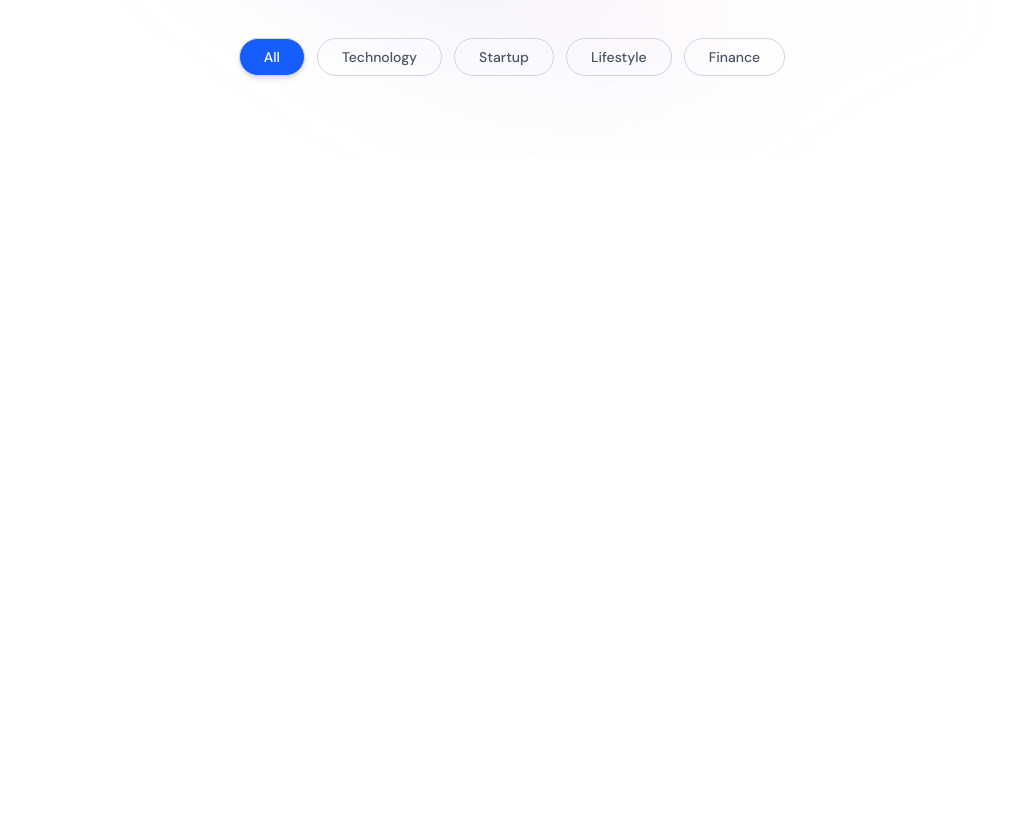
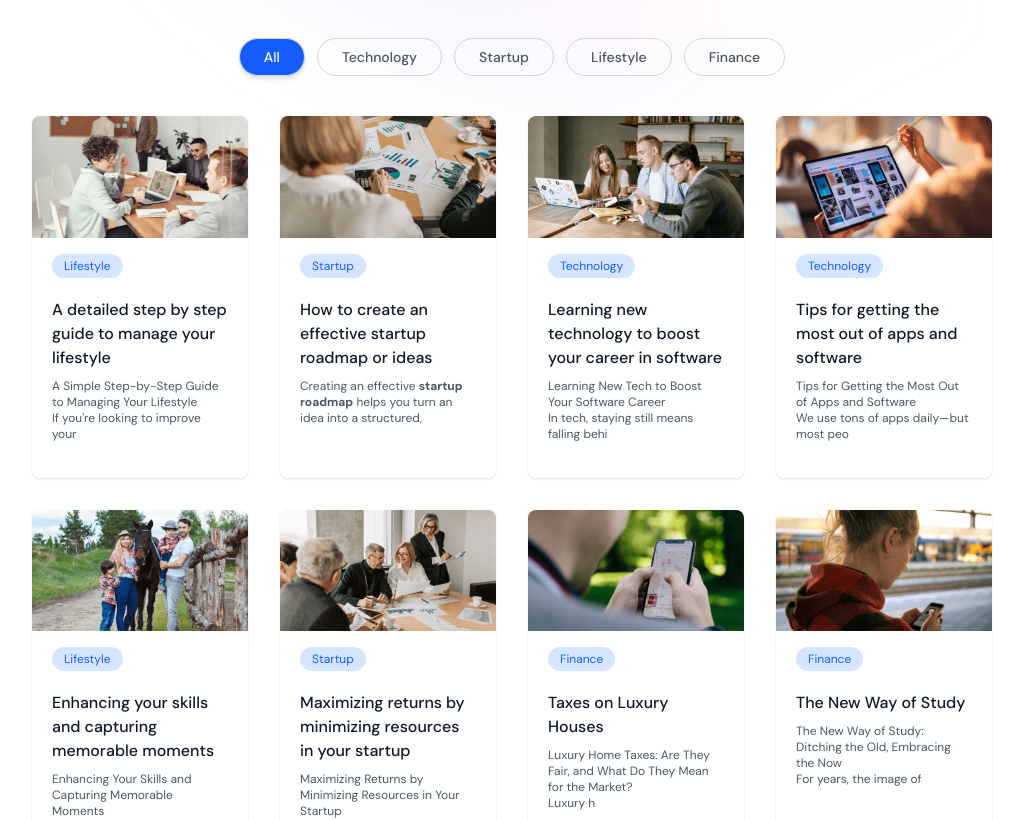
Before and after one commit to krishkumar4400/11-Blog-App, a React (Vite) app in the folder Frontend/: page / in a window 1280 px wide. Shown: the part 493-1313 px from the top of the page, without its empty margins (128-1151 px from the left). Before the commit the page ends 800 px from the top, so only its background shows below. Built offline with nearby package versions, Linux system fonts and the light colour scheme.

Commit message:
bloglist  component completed

```diff
--- a/Frontend/src/App.jsx
+++ b/Frontend/src/App.jsx
@@ -9,7 +9,7 @@ const App = () => {
     <div>
       <Routes>
         <Route path='/' element={<Home/>}/>
-        <Route path='/blog' element={<BlogPage/>}/>
+        <Route path='/blog/:id' element={<BlogPage/>}/>
         <Route path='/login' element={<Login/>} />
       </Routes>
     </div>
--- a/Frontend/src/components/BlogCard.jsx
+++ b/Frontend/src/components/BlogCard.jsx
@@ -1,11 +1,25 @@
 import React from 'react'
+import { useNavigate } from 'react-router-dom';
 
-const BlogCard = () => {
+const BlogCard = ({blog}) => {
+
+  const {title, image, description, category, _id} = blog;
+  const navigate = useNavigate();
+
   return (
-    <div>
+    <div onClick={() => navigate('/blog/' + _id)} className='w-full rounded-lg overflow-hidden shadow hover:scale-103 active:scale-97 hover:shadow-blue-500/50 duration-300 cursor-pointer'>
+      <img src={image} alt="" className='aspect-video' />
+      <span className='ml-5 mt-4 px-3 py-1 inline-block bg-blue-500/20 rounded-full text-blue-600 text-xs'> {category} </span>
+      <div className='p-5'>
+        <h5 className='mb-2 font-medium text-gray-900'>
+          {title}
+        </h5>
+        <p dangerouslySetInnerHTML={{"__html": description.slice(0,100)}} className='mb-4 text-xs text-gray-600'>
 
+        </p>
+      </div>
     </div>
-  )
+  );
 }
 
 export default BlogCard
--- a/Frontend/src/components/BlogList.jsx
+++ b/Frontend/src/components/BlogList.jsx
@@ -1,6 +1,6 @@
 import React, { useState } from "react";
 import BlogCard from "./BlogCard";
-import { blogCategories } from "../assets/assets";
+import { blog_data, blogCategories } from "../assets/assets";
 import {motion, spring} from 'motion/react';
 
 const BlogList = () => {
@@ -28,8 +28,12 @@ const BlogList = () => {
       </div>
 
       {/* Blog Cards */}
-      <div>
-        <BlogCard category={menu} />
+      <div className="grid grid-cols-1 sm:grid-cols-2 md:grid-cols-3 xl:grid-cols-4 gap-8 mb-25 mx-8 ms:mx-15 xl:mx-40">
+        {
+          blog_data.filter((blog) => menu === "All" ? true : blog.category === menu).map((blog) => (
+            <BlogCard key={blog._id} blog={blog} />
+          ))
+        }
       </div>
     </div>
   );
--- a/Frontend/src/pages/BlogPage.jsx
+++ b/Frontend/src/pages/BlogPage.jsx
@@ -1,9 +1,15 @@
 import React from 'react'
+import { useParams } from 'react-router-dom'
+import { blog_data } from '../assets/assets';
 
 const BlogPage = () => {
+  const {id} = useParams();
+  console.log(id)
   return (
     <div>
-      blog
+      {
+        blog_data.find(id)
+      }
     </div>
   )
 }
```
